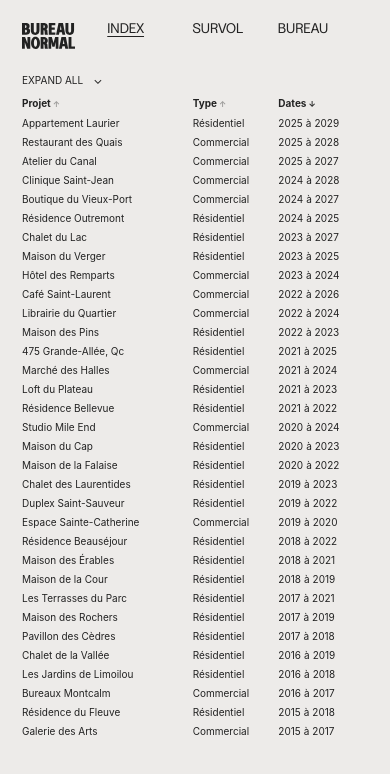
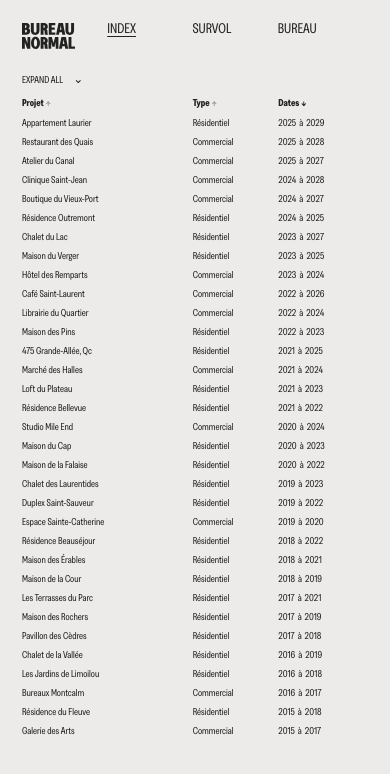
Before and after one commit to JackGaark/Svelte-BN-2, a SvelteKit app: page /index in a window 390 px wide. Shown: the top 774 px of the page. Built offline with nearby package versions, Linux system fonts and the light colour scheme.

Commit message:
corrected the fonts mobile

```diff
--- a/src/app.css
+++ b/src/app.css
@@ -988,8 +988,8 @@ html {
 	(max-width: 1023px) and (max-height: 599px) and (orientation: landscape) {
 	.site-header.page-navigation .nav-link {
 		color: var(--222222, #222);
-		font-family: Greed, 'Arial Narrow', sans-serif;
-		font-stretch: normal;
+		font-family: inherit;
+		font-stretch: inherit;
 		font-size: 14px;
 		font-style: normal;
 		font-weight: 400;
--- a/src/lib/IndexAccordion.svelte
+++ b/src/lib/IndexAccordion.svelte
@@ -72,8 +72,6 @@
 	}
 
 	.tablet-index {
-		font-family: Inter, Arial, sans-serif;
-		font-stretch: normal;
 		font-size: 18px;
 		line-height: 22px;
 		min-height: calc(100svh - 64px);
--- a/src/routes/index/+page.svelte
+++ b/src/routes/index/+page.svelte
@@ -149,8 +149,6 @@
 			padding-top: 9px;
 		}
 		.index-shell :global(.nav-link) {
-			font-family: Inter, Arial, sans-serif;
-			font-stretch: normal;
 			font-size: 22px;
 			line-height: 27px;
 			margin-top: 0;
```
